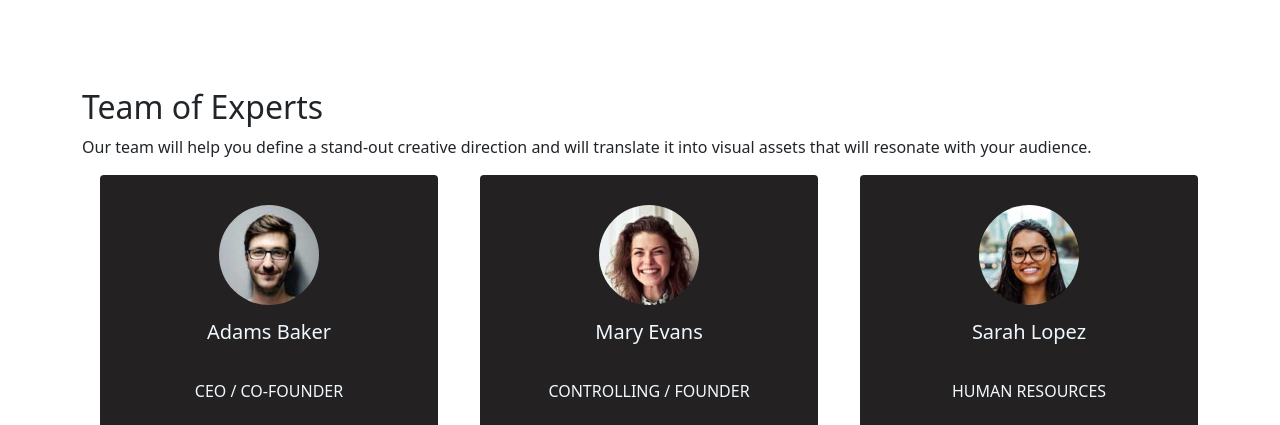
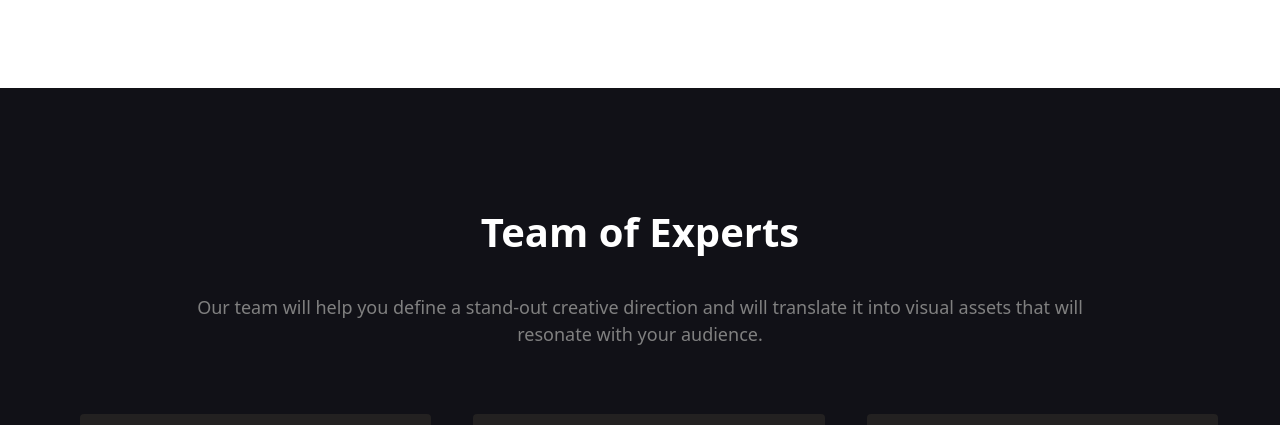
Before and after one commit to rubaiyat004/project-6-bootstrap, a plain HTML site: page index.html in a window 1280 px wide. Shown: the part 3328-3753 px from the top of the page. Drawn offline with nearby package versions, Linux system fonts and the light colour scheme.

Commit message:
'master'

```diff
--- a/index.html
+++ b/index.html
@@ -455,7 +455,7 @@
 
   </div>
 
-  <div class="row justify-content-center">
+  <div class="row justify-content-center port-grid">
     <div class="col-lg-4 col-md-6">
       <div class="position-relative grid">
         <img width="100%" height="auto" src="images/work-4.jpg" alt="">
@@ -468,7 +468,7 @@
 
       </div>
     </div>
-    <div class="col-lg-4 col-md-6 ">
+    <div class="col-lg-4 col-md-6">
       <div class="position-relative grid">
         <img width="100%" height="auto" src="images/work-5.jpg" alt="">
           <div class="position-absolute top-50 align-items-end text-center grid-inside">
@@ -480,7 +480,7 @@
 
       </div>
     </div>
-    <div class="col-lg-4 col-md-6 ">
+    <div class="col-lg-4 col-md-6">
       <div class="position-relative grid">
         <img width="100%" height="auto" src="images/work-6.jpg" alt="">
           <div class="position-absolute top-50 align-items-end text-center grid-inside">
@@ -503,13 +503,13 @@
 
 </div>
 
-<div class="container">
+<div class="container-fluid team text-center">
   <h2>Team of Experts</h2>
   <p>Our team will help you define a stand-out creative direction and will translate it into visual assets that will resonate with your audience.</p>
 
-  <div class="row justify-content-center">
+  <div class="row justify-content-center team-grid">
     <div class="col-lg-4 col-sm-6">
-      <div class="card card-bg-1 align-items-center">
+      <div class="card card-bg-1 align-items-center ">
         <img class="card-img-top" src="images/team-1.jpg" alt="team1">
         <h5>Adams Baker</h5>
         <p>CEO / CO-FOUNDER</p>
--- a/style/style.css
+++ b/style/style.css
@@ -155,3 +155,29 @@
    transform: translateY(-2%);
    transition: .5s;
 }
+.team{
+    background-color: #111117;
+
+}
+.team h2{
+    font-size: 40px;
+    font-weight: bold;
+    color: white;
+    padding: 120px 0px 10px 0px;
+}
+.team p{
+    font-size: 18px;
+    color: gray;
+    padding: 20px 150px;
+}
+.team-grid p{
+    color: rgb(198, 196, 196);
+    padding: 20px 0px;
+}
+.team-grid{
+    padding: 30px 50px 150px 50px;
+    row-gap: 30px;
+}
+.port-grid{
+    row-gap: 30px;
+}
```
